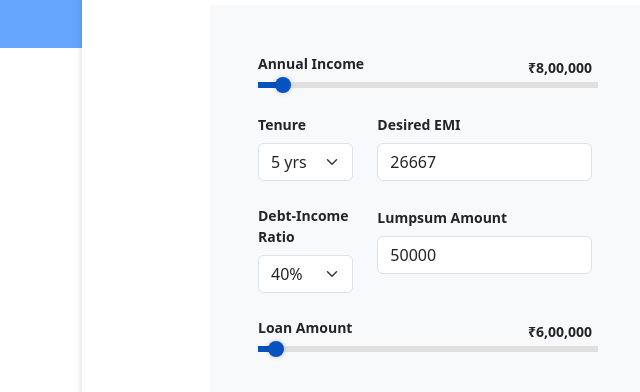
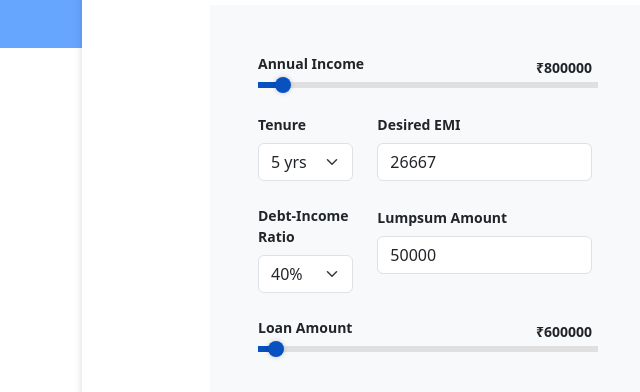
Before and after one commit to getrapl/getrapl.github.io, a plain HTML site: page index.html in a window 1280 px wide. Shown: the part 152-544 px from the top of the page, 0-640 px from the left. Drawn offline with nearby package versions, Linux system fonts and the light colour scheme.

Commit message:
TASK: Take actal loan amount.

```diff
--- a/index.html
+++ b/index.html
@@ -497,9 +497,10 @@
             $('#loanAmountLabel').text('₹' + formatIndianCurrency(slider.value))
         }
 
-        function formatIndianCurrency(value) {
-            const number = parseInt(value.toString().replace(/,/g, "")) || 0;
-            return number.toLocaleString("en-IN");
+        function formatIndianCurrency(input) {
+            // const number = parseInt(value.toString().replace(/,/g, "")) || 0;
+            // return number.toLocaleString("en-IN");
+            return input;
         }
 
         function formatNumber(input) {
```
